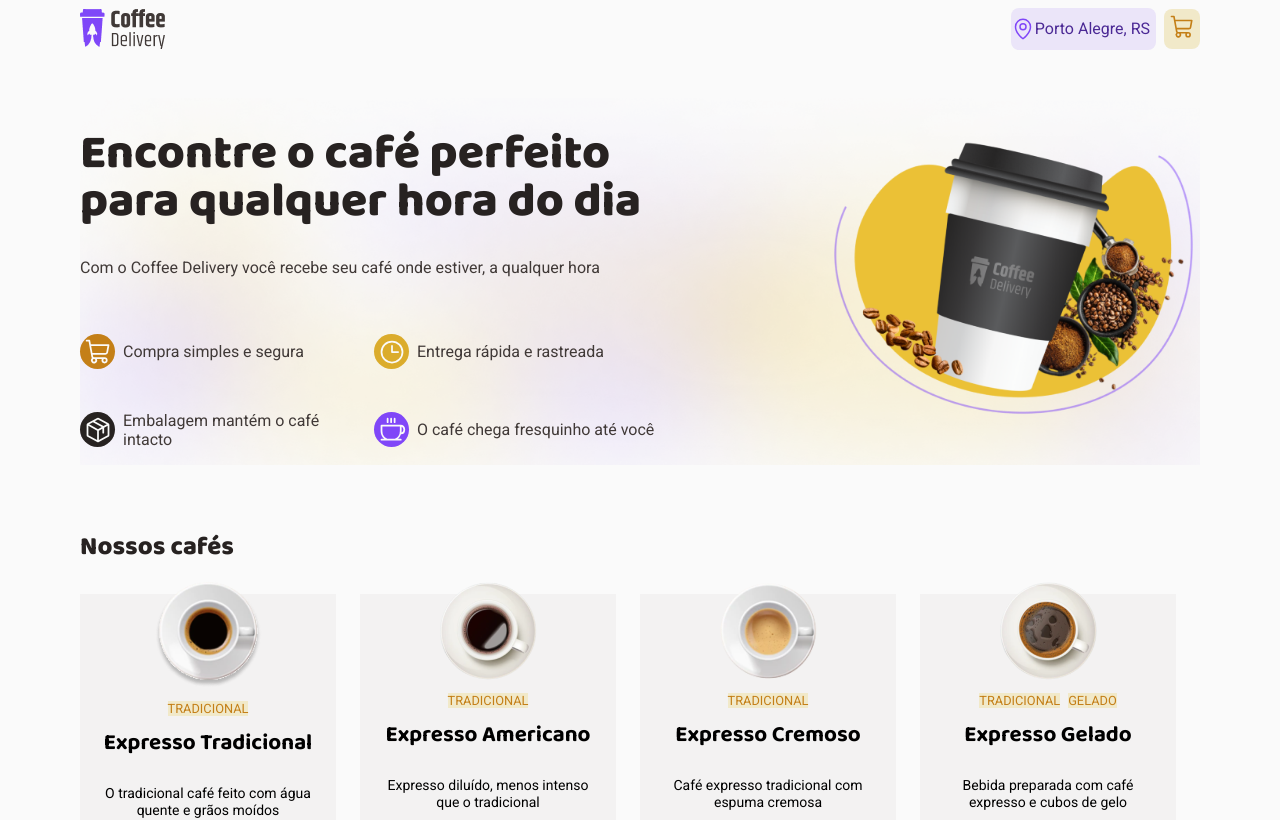
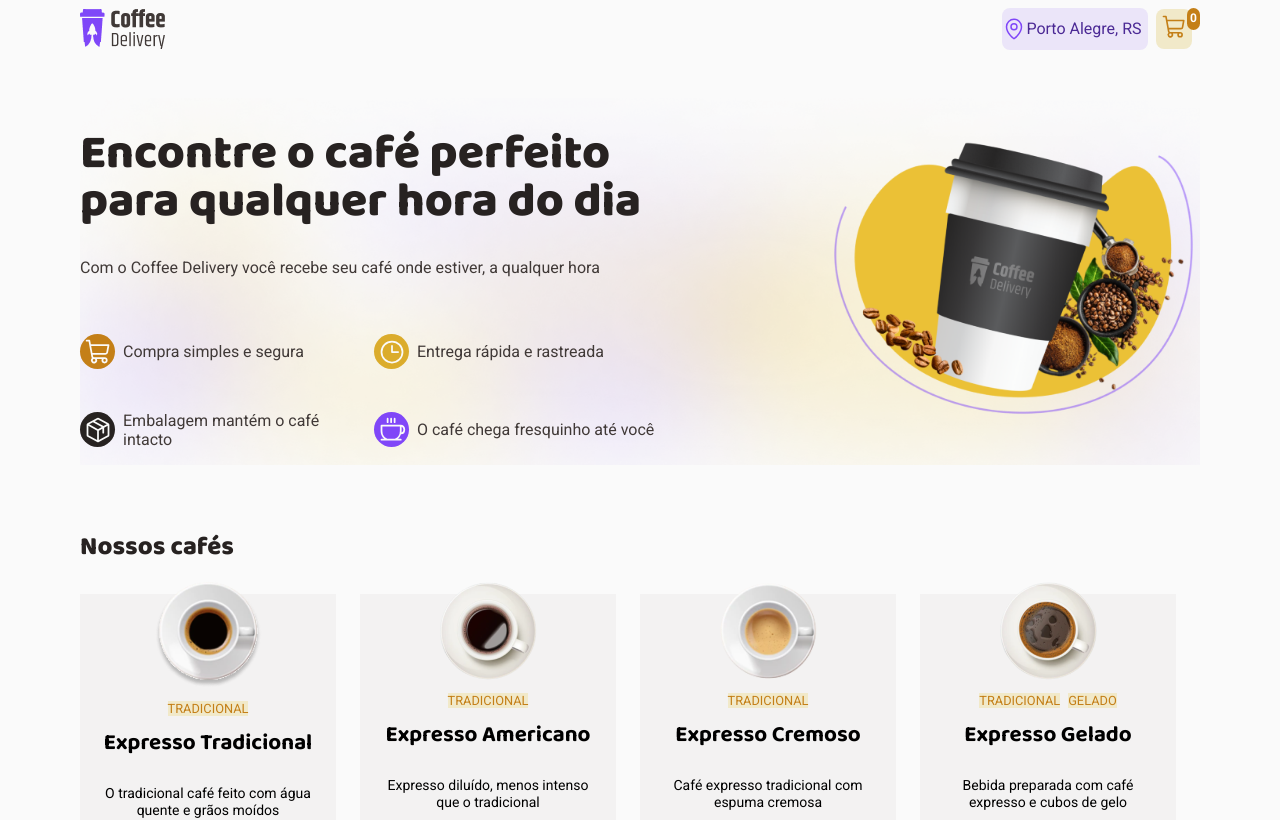
Before and after one commit to gabrielbortone/ignite-coffee-delivery, a React (Vite) app: page / in a window 1280 px wide. Shown: the top 820 px of the page. Built offline with nearby package versions, Linux system fonts and the light colour scheme.

Commit message:
Melhorado o contexto

```diff
--- a/src/App.tsx
+++ b/src/App.tsx
@@ -6,10 +6,12 @@ import { BrowserRouter, Route, Routes } from "react-router-dom";
 import Home from "./pages/Home";
 import Checkout from "./pages/Checkout";
 import PedidoConfirmado from "./pages/PedidoConfirmado";
+import { VendasContextProvider } from "./contexts/VendasContext";
 
 function App() {
   return (
     <ThemeProvider theme={defaultTheme}>
+      <VendasContextProvider>
         <BrowserRouter>
           <DefaultContainer>
             <Header />
@@ -20,6 +22,7 @@ function App() {
             </Routes>
           </DefaultContainer>
         </BrowserRouter>
+      </VendasContextProvider>
       <GlobalStyle />
     </ThemeProvider>
   )
--- a/src/components/CafeCartaoPrincipal/index.tsx
+++ b/src/components/CafeCartaoPrincipal/index.tsx
@@ -1,10 +1,11 @@
-import { useState } from "react";
+import { useContext, useState } from "react";
 import { CafeCartaoPrincipalDescricao, CafeCartaoPrincipalImagemContainer, CafeCartaoPrincipalSpan,
      CafeCartaoPrincipalSpanConntainerItens,
      CafeCartaoPrincipalTipoCafeContainer,
      CafeCartaoPrincipalTipoCafeSpan, CafeCartaoPrincipalTitulo, CafePrincipalContainerFooter, CafePrincipalFooterBotaoComprar, CafePrincipalPrecoContainer, CafePrincipalQuantidadeContainer, CafePrincipalQuantidadeSpan, CafePrincipalQuantidadeSpanNumero } from "./styles";
 import { Plus, Minus, ShoppingCartSimple } from "@phosphor-icons/react";
 import { useTheme } from "styled-components";
+import { CafeCarrinho, VendasContext } from "../../contexts/VendasContext";
 
 interface CafeCartaoPrincipalProps {
     titulo: string
@@ -17,11 +18,23 @@ interface CafeCartaoPrincipalProps {
 export default function CafeCartaoPrincipal({titulo, descricao, imagem, tipoCafe, preco}: CafeCartaoPrincipalProps){
     const [ quantidade, setQuantidade] = useState(1);
     const theme = useTheme();
+    const {adicionarNoCarrinho} = useContext(VendasContext)
+
+    function handleComprarClick(){
+        const itemCarrinho: CafeCarrinho = {
+            titulo,
+            descricao,
+            imagem,
+            tipoCafe,
+            preco
+        }
+
+        adicionarNoCarrinho(itemCarrinho, quantidade);
+    }
 
     if(!theme){
         return <h1>Error!!!</h1>
     }
-
     return (
         <CafeCartaoPrincipalSpan>
             <CafeCartaoPrincipalSpanConntainerItens>
@@ -43,15 +56,30 @@ export default function CafeCartaoPrincipal({titulo, descricao, imagem, tipoCafe
                         <h3><span>{'R$'}</span>{preco.toLocaleString('pt-br', {style: 'decimal', minimumIntegerDigits: 1, minimumFractionDigits: 2, maximumFractionDigits: 2})}</h3>
                     </CafePrincipalPrecoContainer>
                     <CafePrincipalQuantidadeContainer>
-                        <CafePrincipalQuantidadeSpan>
+                        <CafePrincipalQuantidadeSpan onClick={()=>{
+                            const newQuantidade = quantidade - 1;
+                            if(newQuantidade > 0){
+                                setQuantidade(newQuantidade)
+                            }
+                            else{
+                                setQuantidade(0);
+                            }
+                        }}>
                             <Minus size={16} color={theme['purple']}/>
                         </CafePrincipalQuantidadeSpan>
                         <CafePrincipalQuantidadeSpanNumero>{quantidade}</CafePrincipalQuantidadeSpanNumero>
-                        <CafePrincipalQuantidadeSpan>
+                        <CafePrincipalQuantidadeSpan onClick={()=>{
+                            if(quantidade + 1 > 10){
+                                setQuantidade(10);
+                            }
+                            else{
+                                setQuantidade((state)=> state + 1);
+                            }
+                        }}>
                             <Plus size={16} color={theme['purple']}/>
                         </CafePrincipalQuantidadeSpan>
                     </CafePrincipalQuantidadeContainer>
-                    <CafePrincipalFooterBotaoComprar>
+                    <CafePrincipalFooterBotaoComprar onClick={handleComprarClick}>
                         <ShoppingCartSimple size={24} color={theme['white']}/>
                     </CafePrincipalFooterBotaoComprar>
                 </CafePrincipalContainerFooter>
--- a/src/components/CafeCartaoPrincipal/styles.ts
+++ b/src/components/CafeCartaoPrincipal/styles.ts
@@ -103,6 +103,7 @@ export const CafePrincipalQuantidadeSpan = styled.span`
     justify-content: center;
     height: 2.1rem;
     padding: 0rem 0.1rem;
+    cursor: pointer;
 `;
 
 export const CafePrincipalQuantidadeSpanNumero = styled.span`
@@ -124,4 +125,5 @@ export const CafePrincipalFooterBotaoComprar = styled.button`
     width: 2.2rem;
     height: 2.2rem;
     border-radius: 8px;
+    cursor: pointer;
 `;
--- a/src/components/Header/index.tsx
+++ b/src/components/Header/index.tsx
@@ -1,10 +1,14 @@
+import { useContext } from "react";
 import Logo from "../Logo";
-import { HeaderContainer, HeaderInfosContainer, HeaderLocalizationInfo, HeaderShoppingInfo } from "./styles";
+import { HeaderContainer, HeaderInfosContainer, HeaderLocalizationInfo, HeaderShoppingInfo, HeaderShoppingInfoQuantidadeItens } from "./styles";
 import { MapPin, ShoppingCart  } from "@phosphor-icons/react";
 import { useTheme } from "styled-components";
+import { VendasContext } from "../../contexts/VendasContext";
 
 export default function Header(){
     const theme = useTheme();
+    const {quantidadeItens} = useContext(VendasContext);
+
 
     if(theme){
         return (
@@ -18,9 +22,11 @@ export default function Header(){
                         </span>
                     </HeaderLocalizationInfo>
                     <HeaderShoppingInfo>
-                        <span>
+                        <div>
                             <ShoppingCart size={26} color={theme['yellow-dark']}/>
-                        </span>
+                        </div>
+                        <HeaderShoppingInfoQuantidadeItens>{quantidadeItens}</HeaderShoppingInfoQuantidadeItens>
+
                     </HeaderShoppingInfo>
                 </HeaderInfosContainer>
             </HeaderContainer>
--- a/src/components/Header/styles.ts
+++ b/src/components/Header/styles.ts
@@ -40,9 +40,25 @@ export const HeaderShoppingInfo = styled.div`
     display: flex;
     align-items: center;
     justify-content: center;
-    span{
+    div{
         background: ${props => props.theme['yellow-light']};
         padding: 5px;
         border-radius: 8px;
     }
+    cursor: pointer;
 `;
+
+export const HeaderShoppingInfoQuantidadeItens = styled.span`
+    background: ${props => props.theme['yellow-dark']};
+    padding: 0.2rem;
+    border-radius: 8px;
+    text-align: center;
+    font-family: Roboto;
+    font-size: 0.75rem;
+    font-style: normal;
+    font-weight: 700;
+    line-height: 130%;
+    margin-top: -1.25rem;
+    color: white;
+    margin-left: -0.3rem;
+`;
--- a/src/contexts/VendasContext.tsx
+++ b/src/contexts/VendasContext.tsx
@@ -1,6 +1,6 @@
 import { ReactNode, createContext, useState } from "react"
 
-interface CafeCarrinho {
+export interface CafeCarrinho {
     titulo: string
     descricao: string
     imagem: string
@@ -13,10 +13,29 @@ interface CarrinhoItem {
     quantidade: number
 }
 
+export interface EnderecoEntrega {
+    cep: string
+    rua: string
+    numero: string
+    complemento: string
+    bairro: string
+    cidade: string
+    uf: string
+}
+
+interface Pedido {
+    pedidoItens: CarrinhoItem[]
+    endereco: EnderecoEntrega
+}
+
+
 interface VendasContextType {
     adicionarNoCarrinho: (cafe: CafeCarrinho, quantidade: number) => void;
     removerDoCarrinho: (cafe: CafeCarrinho) => void;
     obterCarrinho: () => CarrinhoItem[];
+    finalizarPedido: (endereco: EnderecoEntrega) => void;
+    obterPedidoAtual: () => Pedido | undefined;
+    quantidadeItens: number;
 }
 
 interface VendasProviderProps {
@@ -28,6 +47,8 @@ export const VendasContext = createContext<VendasContextType>({} as VendasContex
 export function VendasContextProvider({children}: VendasProviderProps){
 
     const [carrinho , setCarrinho] = useState<CarrinhoItem[]>([]);
+    const [pedido, setPedido] = useState<Pedido>();
+    const [quantidadeItens, setQuantidadeItens] = useState<number>(0);
 
     function adicionarNoCarrinho(cafe: CafeCarrinho, quantidade: number){
         const novoItem: CarrinhoItem = {
@@ -35,9 +56,12 @@ export function VendasContextProvider({children}: VendasProviderProps){
             quantidade
         }
         setCarrinho((state) => [...state, novoItem]);
+        setQuantidadeItens(carrinho.length+1);
     }
 
     function removerDoCarrinho(cafe: CafeCarrinho){
+        setQuantidadeItens(carrinho.length+1);
+
         return carrinho.filter((item)=> {
             return item.produto != cafe
         })
@@ -47,9 +71,20 @@ export function VendasContextProvider({children}: VendasProviderProps){
         return carrinho;
     }
 
+    function obterPedidoAtual(){
+        return pedido;
+    }
+
+    function finalizarPedido(endereco: EnderecoEntrega) {
+        setPedido({
+            endereco,
+            pedidoItens: carrinho
+        });
+    }
 
     return (
-        <VendasContext.Provider value={{adicionarNoCarrinho, obterCarrinho, removerDoCarrinho}}>
+        <VendasContext.Provider value={{adicionarNoCarrinho, obterCarrinho,
+         removerDoCarrinho, obterPedidoAtual, finalizarPedido, quantidadeItens}}>
             {children}
         </VendasContext.Provider>
     )
```
Lines whose indentation alone changed are shown as unchanged.
